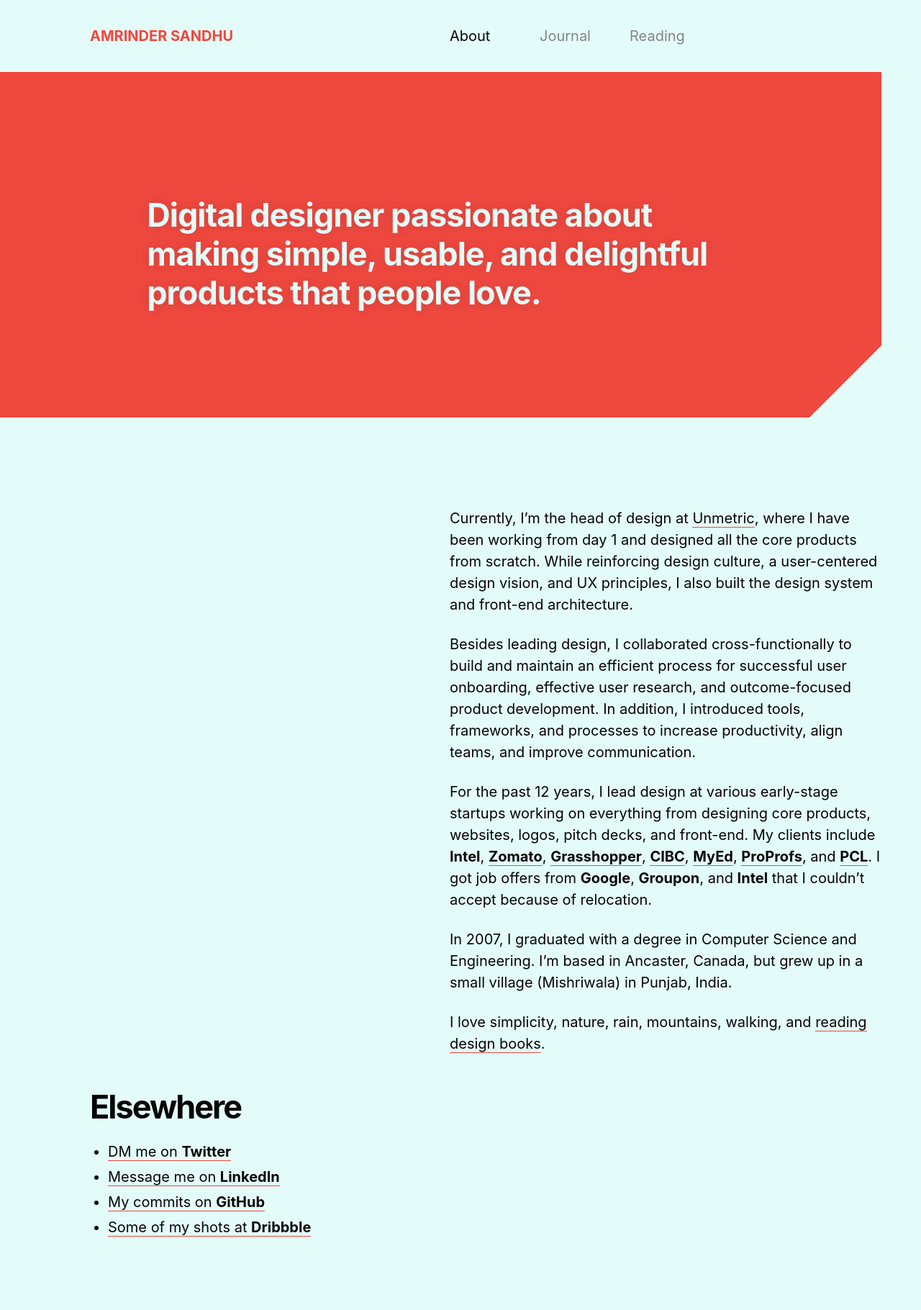
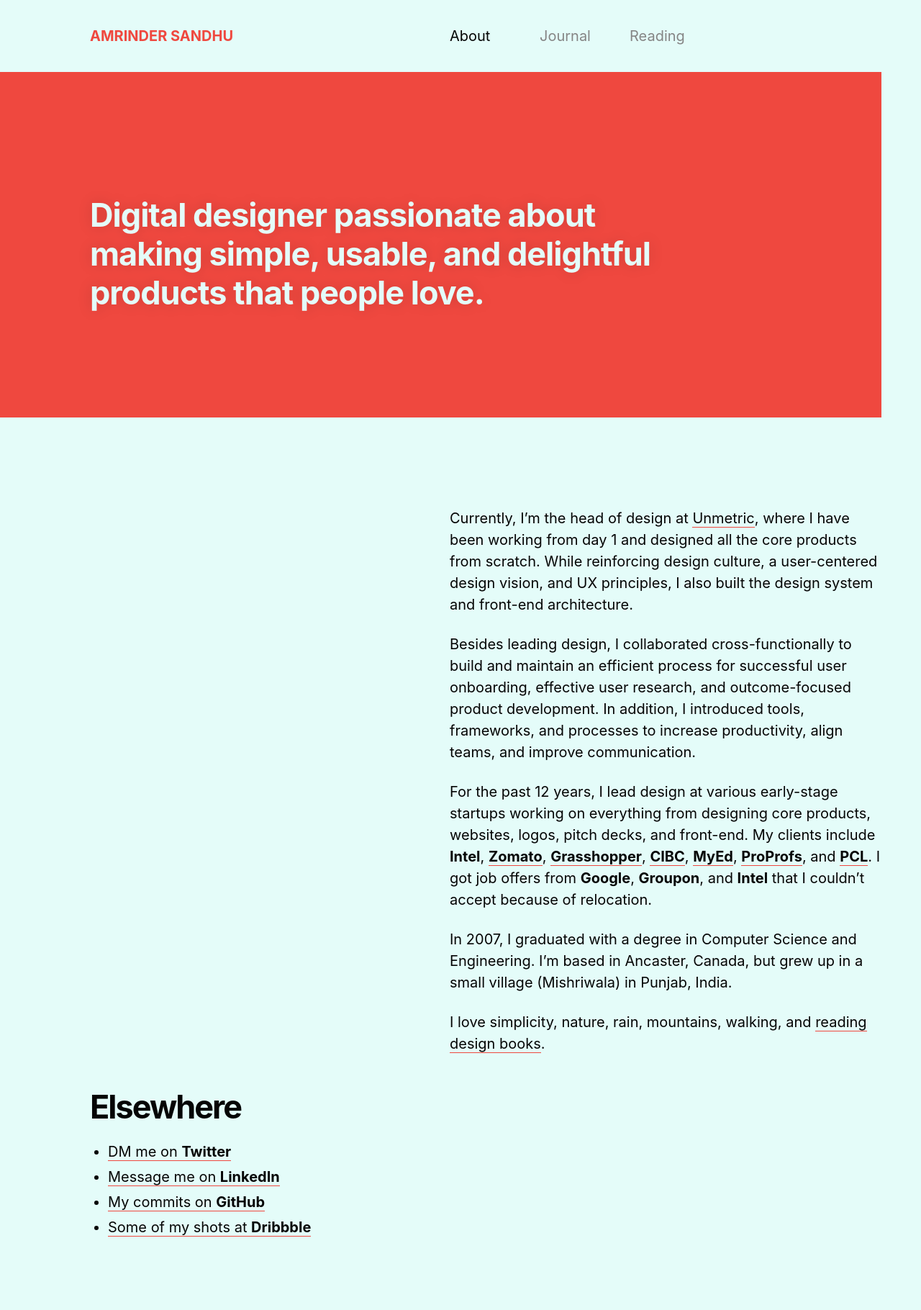
Before and after one commit to harjotgrewal/amrindersandhu, a Jekyll site: the page built from index.html, in a window 1280 px wide. Shown: the whole page at 72% size. Built offline with Jekyll 4.4.1, drawn with Linux system fonts in a browser that asks for light colours.

Commit message:
[UPDATE][CSS] Remove Billboard edge

```diff
--- a/css/styles.css
+++ b/css/styles.css
@@ -659,31 +659,20 @@ a {
   position: relative;
   overflow: hidden;
   height: auto; }
-  .c-billboard::after {
-    content: "";
-    display: block;
-    position: absolute;
-    bottom: 0;
-    right: 0;
-    border-bottom: 50px solid white;
-    border-left: 50px solid transparent; }
   @media screen and (min-width: 64em) {
     .c-billboard {
       min-height: 480px;
       -webkit-column-gap: 0;
          -moz-column-gap: 0;
               column-gap: 0;
-      grid-template-columns: repeat(12, auto);
+      grid-template-columns: repeat(10, 100px);
+      grid-column-gap: 25px;
       margin-bottom: 100px;
       width: auto; }
-      .c-billboard::after {
-        border-bottom-width: 100px;
-        border-left-width: 100px; }
       .c-billboard .c-billboard__link {
         grid-column: 3/4; } }
   @media screen and (max-width: 63.9375em) {
     .c-billboard {
-      grid-template-columns: repeat(12, auto);
       padding: 50px 25px; } }
 
 .c-billboard__title {
@@ -735,7 +724,7 @@ a {
     .c-billboard__blurb {
       line-height: 1.2;
       text-shadow: 0 0 20px rgba(0, 0, 0, 0.15);
-      grid-column: 3/11;
+      grid-column: 2/9;
       font-size: 45px;
       letter-spacing: -1px;
       position: absolute; } }
```
Also changed, not shown: _scss/_components-billboard.scss (+5 -18 lines), 1 other file.
